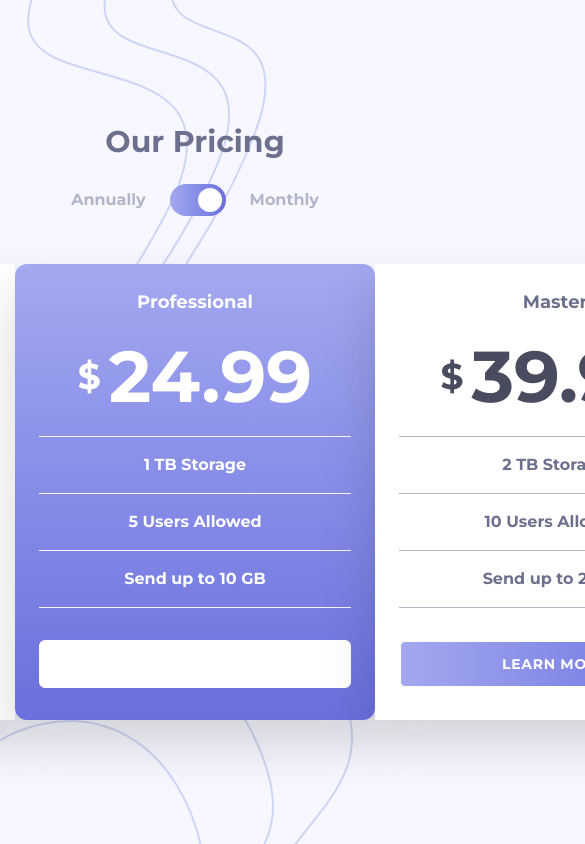
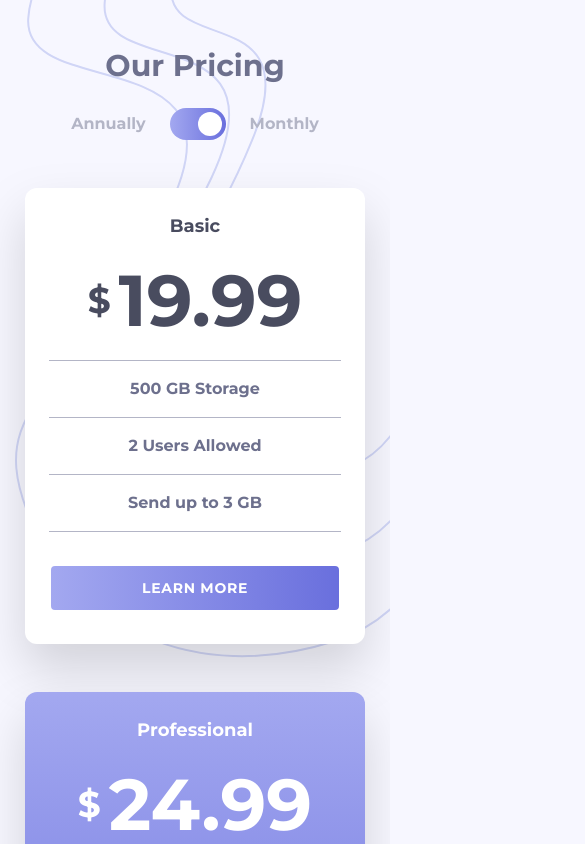
Before and after one commit to ChromeUniverse/pricing-component-with-toggle, a React (Vite) app: page / in a window 390 px wide. Shown: the top 844 px of the page, 585 px wide, since content can reach past the window. Built offline with nearby package versions, Linux system fonts and the light colour scheme.

Commit message:
Mobile design ✅ - Finished challenge 🎉

```diff
--- a/package.json
+++ b/package.json
@@ -4,7 +4,7 @@
   "version": "0.0.0",
   "type": "module",
   "scripts": {
-    "dev": "vite",
+    "dev": "vite --host",
     "build": "vite build",
     "preview": "vite preview"
   },
--- a/src/App.jsx
+++ b/src/App.jsx
@@ -44,7 +44,7 @@ function App() {
     <main className="mx-auto flex flex-col items-center">
 
       {/* Title */}
-      <h1 className='text-3xl text-grayishBlue'>Our Pricing</h1>
+      <h1 className='text-3xl text-grayishBlue mt-12 md:mt-2'>Our Pricing</h1>
 
       {/* Toggle */}
       <div className='flex space-x-6 pt-6 pb-12 items-center' onClick={toggleHandler}>
@@ -56,9 +56,10 @@ function App() {
       </div>
 
       {/* Cards container */}
-      <div className='flex flex-row items-center'>
+      <div className='flex flex-col space-y-12 mb-12 md:mb-0 md:space-y-0 md:flex-row md:items-center'>
         {tiers.map((tier, index) => (
           <Card
+            key={index}
             highlight={tier.highlight}
             title={tier.title}
             price={annual ? tier.annualPrice : tier.monthlyPrice}
--- a/src/components/Card.jsx
+++ b/src/components/Card.jsx
@@ -5,19 +5,19 @@ function Card({ highlight, title, price, storage, users, transfer, index }) {
     // Card div
     <div
       className={`
-        bg-white px-6 py-6 w-[360px] drop-shadow-2xl
+        bg-white px-6 py-6 w-[340px] drop-shadow-2xl
         ${highlight ? "bg-gradient-to-b from-lightPurple to-strongPurple py-12" : ""}
-        ${index === 0 ? 'rounded-l-xl' : ''}
-        ${index === 1 ? 'rounded-xl' : ''}
-        ${index === 2 ? 'rounded-r-xl' : ''}
+        ${index === 0 ? 'rounded-xl md:rounded-l-xl' : ''}
+        ${index === 1 ? 'rounded-xl md:rounded-xl' : ''}
+        ${index === 2 ? 'rounded-xl md:rounded-r-xl' : ''}
       `}
     >
 
       {/* Title */}
       <p
         className={`
-          text-grayishBlue text-center text-lg
-          ${highlight ? 'text-white' : ''}
+          text-center text-lg
+          ${highlight ? 'text-white' : 'text-darkGrayishBlue'}
         `}
       >
         {title}
@@ -25,8 +25,8 @@ function Card({ highlight, title, price, storage, users, transfer, index }) {
 
       {/* Price */}
       <div className="flex flex-row space-x-2 items-center justify-center">
-        <span className={`text-darkGrayishBlue text-4xl ${highlight ? 'text-white' : ''}`}>$</span>
-        <h2 className={`text-darkGrayishBlue text-center text-7xl py-6 ${highlight ? 'text-white' : ''}`}>
+        <span className={`text-4xl ${highlight ? 'text-white' : 'text-darkGrayishBlue'}`}>$</span>
+        <h2 className={`text-center text-7xl py-6 ${highlight ? 'text-white' : 'text-darkGrayishBlue'}`}>
           {price}
         </h2>
       </div>
```
